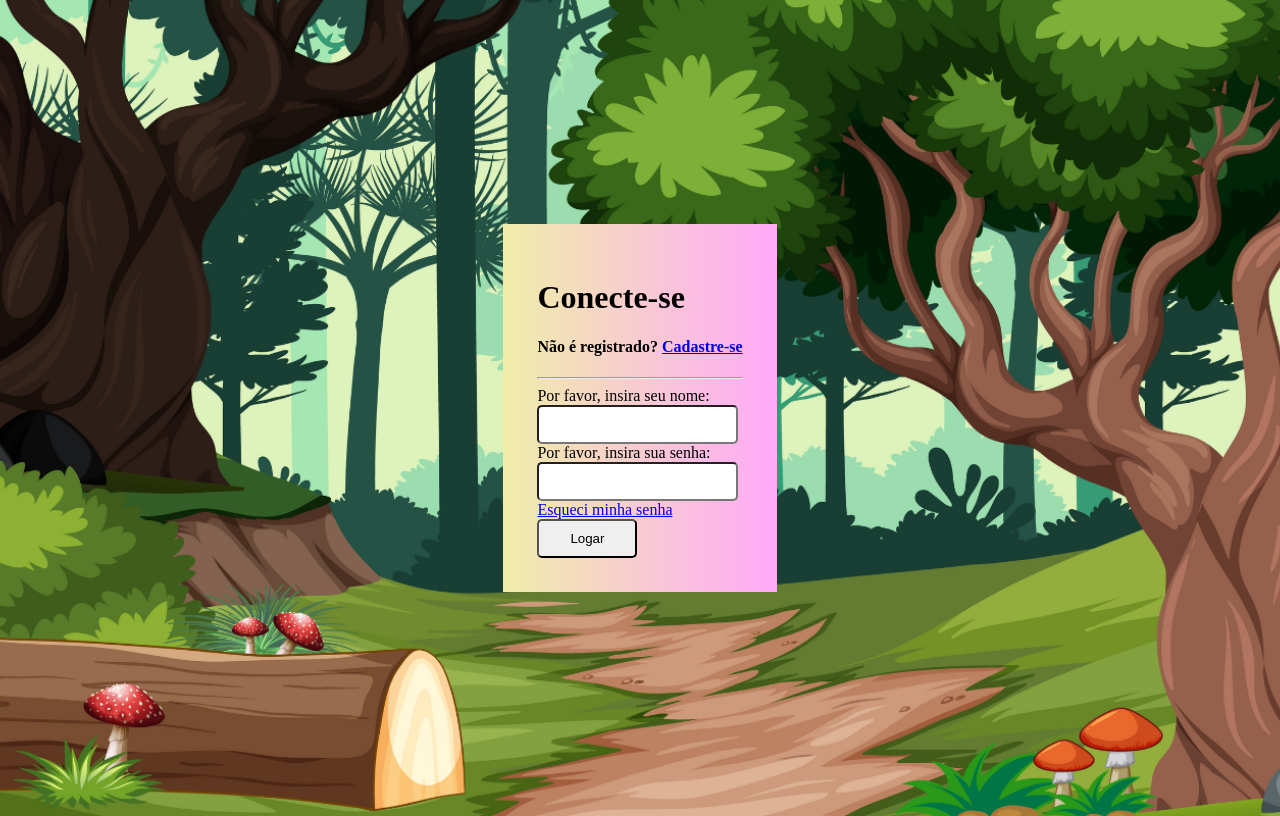
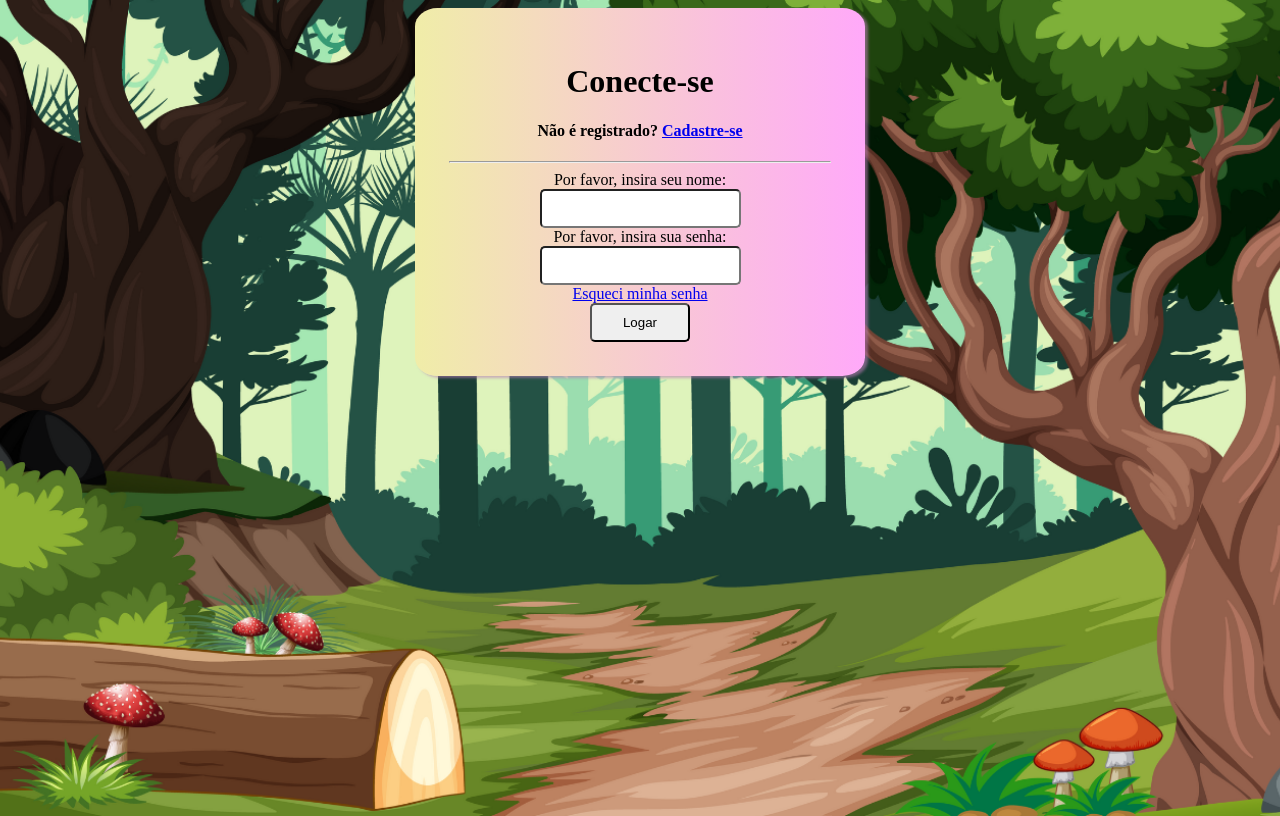
Before and after one commit to MarcusVdSSilva/Fabrica_de_software, a PHP site: page / in a window 1280 px wide. Run offline with PHP 8.4, Linux system fonts and the light colour scheme.

Commit message:
simplificação de code css

```diff
--- a/index.css
+++ b/index.css
@@ -10,13 +10,14 @@ body{
 .tabelaLogin{
     background-image: linear-gradient(to right, #F0EDA8 , #FFA9F9);
     padding: 34px;
-
+    border-radius: 5%;
+    text-align: center;
+    box-shadow: 3px 2px 3px #b97bb598;
 }
 .page{
-    display: flex;
-    justify-content: center;
-    align-items: center;
+    margin: auto;
     height: 100vh;
+    width: 450px;
 
 }
 
```
Also changed, not shown: esqueciSenha.css (+8 -7 lines), telaRegistro.css (+7 -7 lines).
